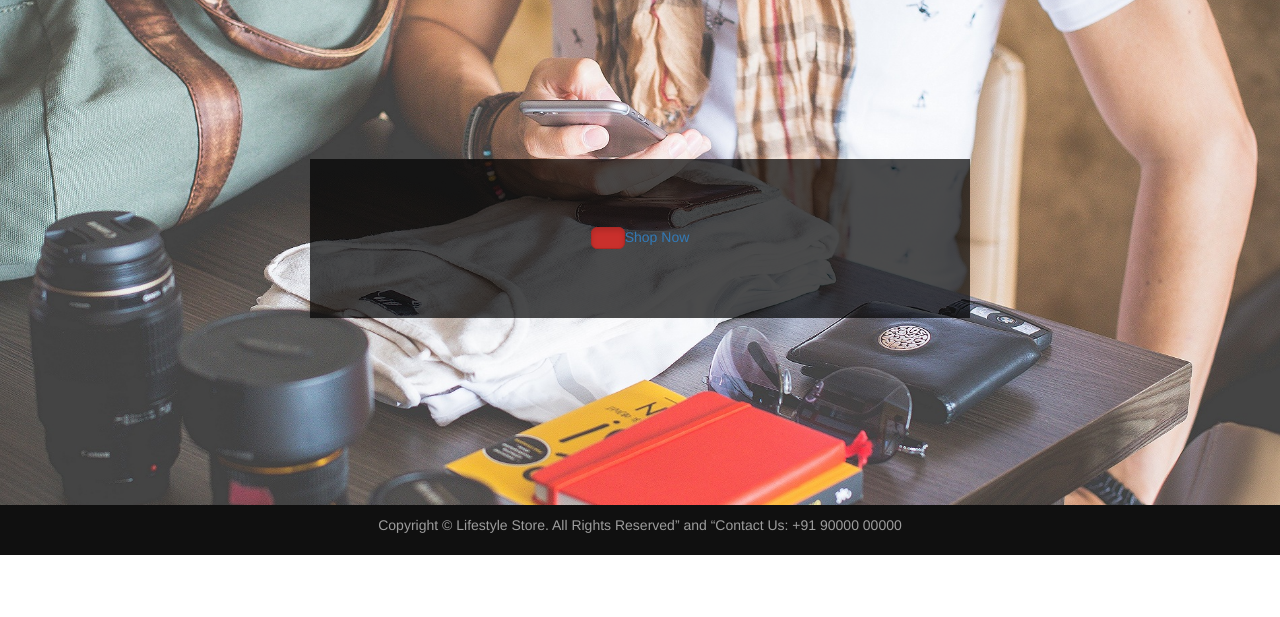
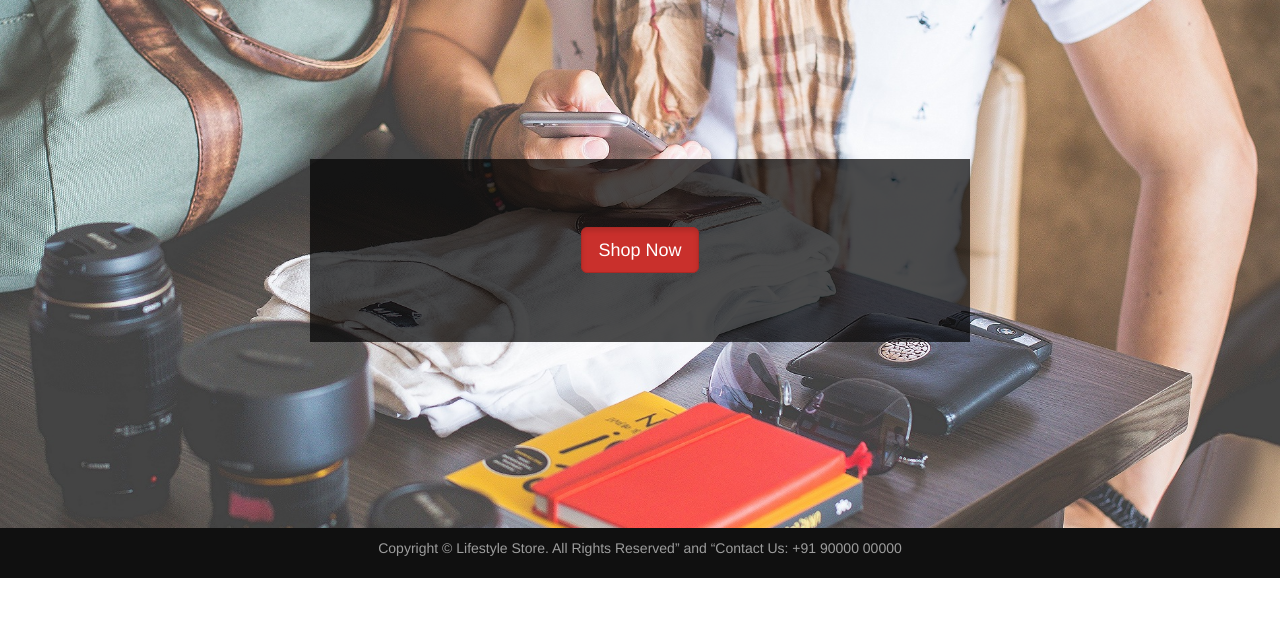
Before and after one commit to SaurabhKumar3/ecommerce, a plain HTML site: page index.html in a window 1280 px wide. Shown: the part 53-670 px from the top of the page. Drawn offline with nearby package versions, Linux system fonts and the light colour scheme.

Commit message:
Update index.html

```diff
--- a/index.html
+++ b/index.html
@@ -44,7 +44,7 @@ and open the template in the editor.
         <div id="banner_image">
             <div class="container">
                 <div id="banner_content">
-                    <a href="products.html"><span class="btn btn-danger btn-lg active"></span>Shop Now</a>
+                    <a href="products.html"><span class="btn btn-danger btn-lg active">Shop Now</span></a>
                 </div>
 
             </div>
```
